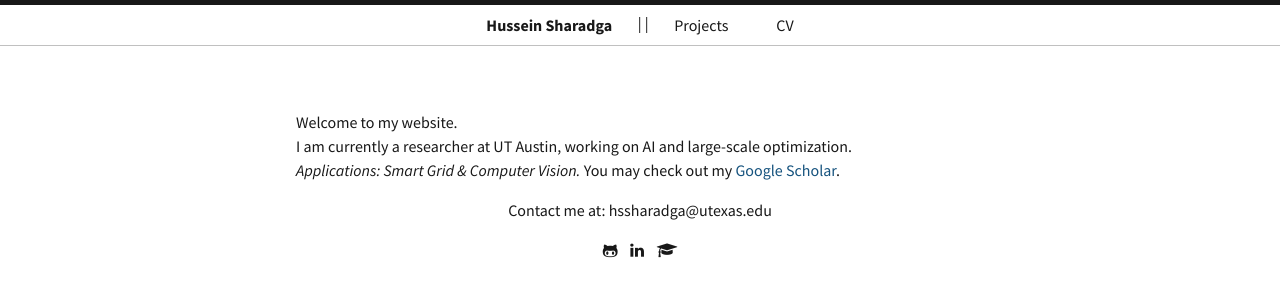
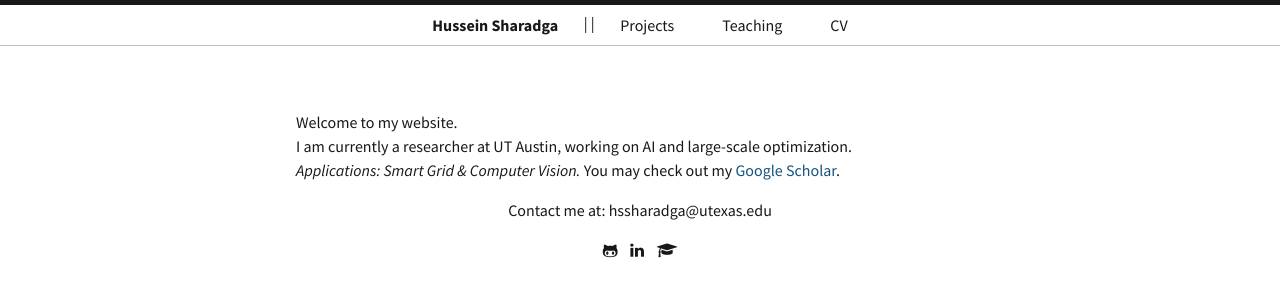
Before and after one commit to hssharadga/hssharadga.github.io, a Jekyll site: the page built from index.html, in a window 1280 px wide. Shown: the top 300 px of the page. Built offline with Jekyll 4.4.1, drawn with Linux system fonts in a browser that asks for light colours.

Commit message:
Update default.html

```diff
--- a/_layouts/default.html
+++ b/_layouts/default.html
@@ -11,6 +11,7 @@
 <!-- 	<li class="hvr-underline-reveal"><a href="{{ site.url }}">home</a></li> -->
 <!--         <li class="hvr-underline-reveal"><a href="{{ site.baseurl }}/about/">Projects</a></li> -->
       <li class="hvr-underline-reveal"><a href="{{ site.baseurl }}/about/">Projects</a></li>
+      <li class="hvr-underline-reveal"><a href="{{ site.baseurl }}/Teaching/">Teaching</a></li>
       <li class="hvr-underline-reveal"><a href="{{ site.baseurl }}/assets/files/HSharadga_CV.pdf" target="_blank">CV</a></li>
 <!--         <li class="hvr-underline-reveal"><a href="{{ site.baseurl }}/blog/">blog</a></li> </ul> -->
     </nav>
```
